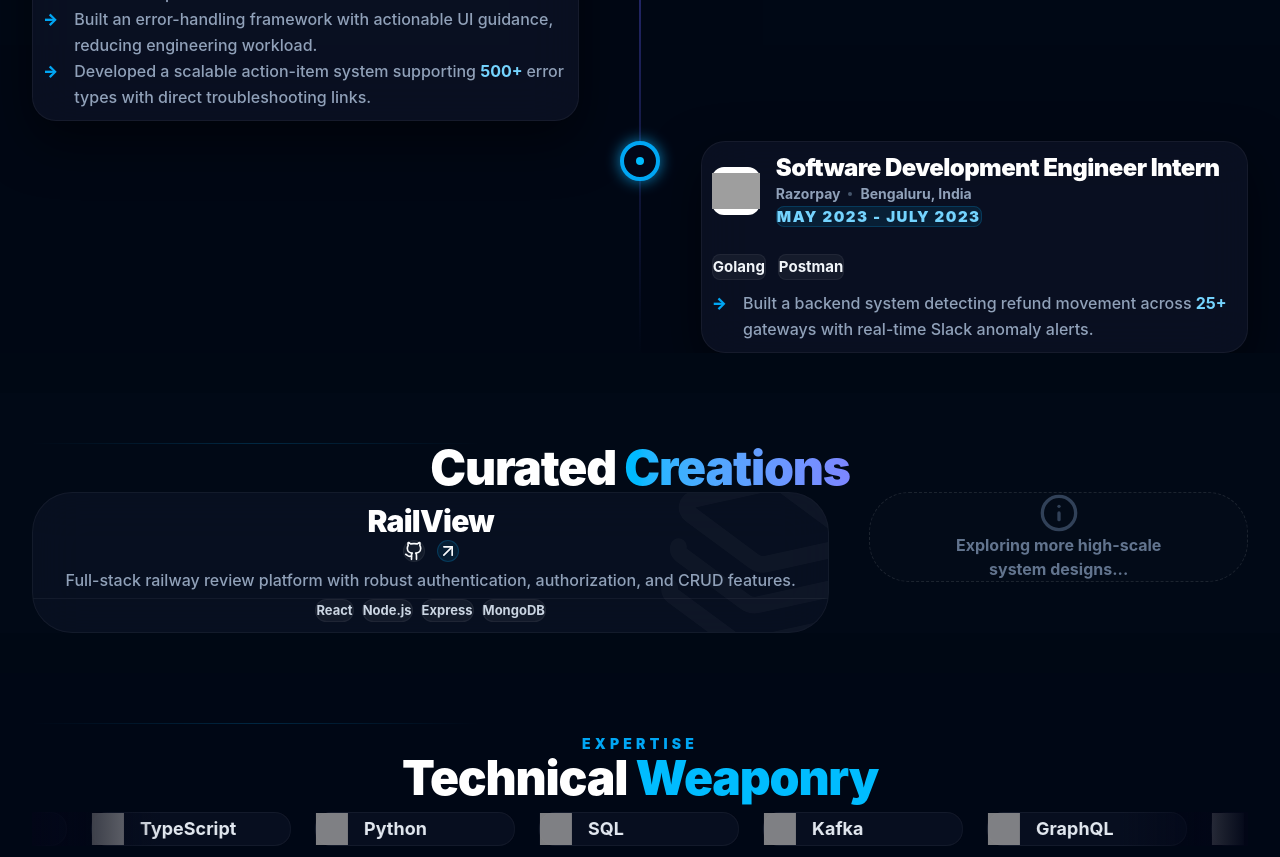
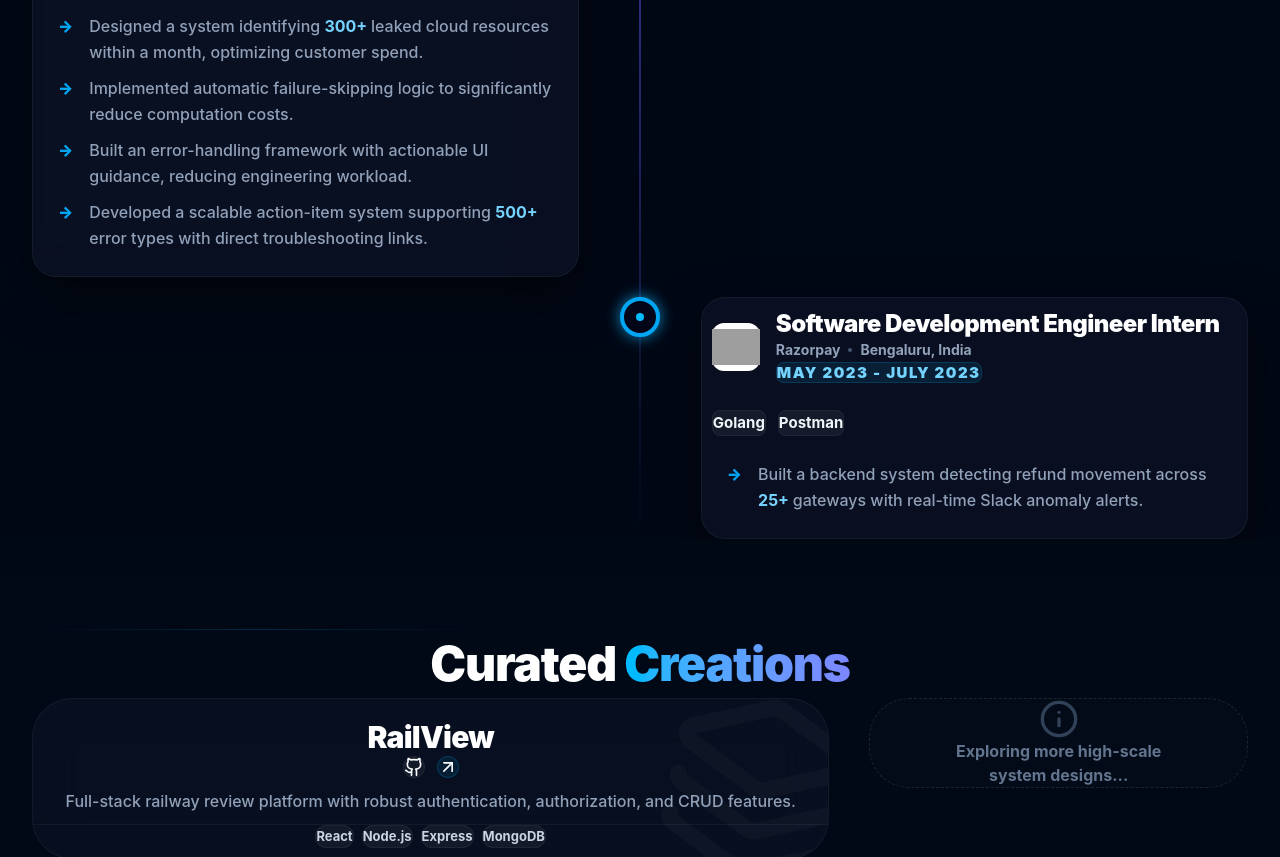
Before and after one commit to Sneh16Shah/portfolio, a React (Vite) app: page / in a window 1280 px wide. Shown: the part 1480-2337 px from the top of the page. Built offline with nearby package versions, Linux system fonts and the light colour scheme; grey boxes are pictures that could not be loaded.

Commit message:
fix padding/margin and added light mode

```diff
--- a/src/App.jsx
+++ b/src/App.jsx
@@ -10,47 +10,27 @@
 import { motion, AnimatePresence } from 'framer-motion';
 
 function App() {
-  const [recruiterMode, setRecruiterMode] = useState(false);
+  const [theme, setTheme] = useState('dark'); // 'dark' or 'light'
 
   return (
-    <div className={`selection:bg-sky-500/30 transition-colors duration-500 ${recruiterMode ? 'recruiter-theme' : 'bg-[#000814]'}`}>
-      <Navbar recruiterMode={recruiterMode} setRecruiterMode={setRecruiterMode} />
+    <div className={`selection:bg-sky-500/30 transition-colors duration-500 ${theme === 'light' ? 'bg-[#F0FFFF]' : 'bg-[#000814]'}`} data-theme={theme}>
+      <Navbar theme={theme} setTheme={setTheme} />
 
-      <main className={`transition-all duration-500 ${recruiterMode ? 'max-w-6xl mx-auto px-4 md:px-0 pt-32 pb-32' : ''}`}>
-        <Hero recruiterMode={recruiterMode} />
-        <Experience recruiterMode={recruiterMode} />
-        <Projects recruiterMode={recruiterMode} />
-        <Skills recruiterMode={recruiterMode} />
-        <Contact recruiterMode={recruiterMode} />
+      <main className="transition-all duration-500">
+        <Hero theme={theme} />
+        <Experience theme={theme} />
+        <Projects theme={theme} />
+        <Skills theme={theme} />
+        <Contact theme={theme} />
       </main>
-
-      {/* Recruiter Mode Helper Badge */}
-      <AnimatePresence>
-        {recruiterMode && (
-          <motion.div
-            initial={{ opacity: 0, x: 100 }}
-            animate={{ opacity: 1, x: 0 }}
-            exit={{ opacity: 0, x: 100 }}
-            className="fixed top-28 right-8 z-[100] hidden lg:block"
-          >
-            <div className="bg-sky-600 text-white px-6 py-3 rounded-2xl shadow-2xl flex items-center gap-3 border border-sky-400/30">
-              <Target size={20} className="animate-pulse" />
-              <div className="flex flex-col">
-                <span className="text-xs font-black uppercase tracking-widest">Recruiter Mode Active</span>
-                <span className="text-[10px] font-bold opacity-80 leading-tight">Optimized for scanning & PDF export</span>
-              </div>
-            </div>
-          </motion.div>
-        )}
-      </AnimatePresence>
 
       {/* Mobile Sticky Bottom Bar */}
       <div className="md:hidden fixed bottom-6 left-1/2 -translate-x-1/2 z-50 w-[92%] max-w-sm">
         <div className="bg-slate-950/90 backdrop-blur-3xl border border-white/10 rounded-[2rem] p-2 flex items-center gap-2 shadow-[0_30px_60px_rgba(0,0,0,0.8)]">
-          <a href={portfolioData.personal.resume} className="flex-1 bg-white text-black py-4 rounded-[1.5rem] font-black text-[10px] uppercase tracking-[0.2em] text-center flex items-center justify-center gap-2" style={{ color: "black" , padding: "10px"}}>
+          <a href={portfolioData.personal.resume} className="flex-1 bg-white text-black py-4 rounded-[1.5rem] font-black text-[10px] uppercase tracking-[0.2em] text-center flex items-center justify-center gap-2" style={{ color: "black", padding: "10px" }}>
             <FileText size={16} strokeWidth={3} /> RESUME
           </a>
-          <a href="#contact" className="flex-1 bg-sky-500 text-white py-4 rounded-[1.5rem] font-black text-[10px] uppercase tracking-[0.2em] text-center flex items-center justify-center gap-2" style={{ color: "white" , padding: "10px"}}>
+          <a href="#contact" className="flex-1 bg-sky-500 text-white py-4 rounded-[1.5rem] font-black text-[10px] uppercase tracking-[0.2em] text-center flex items-center justify-center gap-2" style={{ color: "white", padding: "10px" }}>
             <span className="w-1.5 h-1.5 bg-white rounded-full animate-ping" /> CONTACT
           </a>
         </div>
@@ -74,7 +54,7 @@
             Let's build something extraordinary together.
           </p>
 
-          <div className="flex justify-center gap-12 mb-16"style={{"margin":"20px"}}>
+          <div className="flex justify-center gap-12 mb-16" style={{ "margin": "20px" }}>
             {[
               { label: 'GITHUB', link: portfolioData.personal.github },
               { label: 'LINKEDIN', link: portfolioData.personal.linkedin },
--- a/src/components/Contact.jsx
+++ b/src/components/Contact.jsx
@@ -3,7 +3,7 @@
 import { Github, Linkedin, Mail, Send, ChevronRight, Calendar, MessageSquare, Twitter } from 'lucide-react';
 import { portfolioData } from '../data/portfolioData';
 
-const Contact = ({ recruiterMode }) => {
+const Contact = ({ theme }) => {
     return (
         <section id="contact" className="py-40 mt-20 relative overflow-hidden bg-slate-950/20" style={{ marginTop: "40px", paddingTop: "50px" }}>
             {/* Footer Glow */}
--- a/src/components/Experience.jsx
+++ b/src/components/Experience.jsx
@@ -3,7 +3,7 @@
 import { portfolioData } from '../data/portfolioData';
 import { Briefcase, MapPin, Calendar, Globe, Zap, BarChart3, Binary } from 'lucide-react';
 
-const Experience = ({ recruiterMode }) => {
+const Experience = ({ theme }) => {
     return (
         <section id="experience" className="py-40 relative overflow-hidden bg-slate-950/20">
             <div className="container relative z-10 px-4">
@@ -22,37 +22,27 @@
                 </motion.div>
 
                 <div className="max-w-7xl mx-auto relative px-4">
-                    {!recruiterMode && (
                     <div className="absolute left-[39px] md:left-1/2 top-0 bottom-0 w-[2px] bg-gradient-to-b from-sky-500/50 via-indigo-500/50 to-transparent md:-translate-x-1/2 hidden sm:block" />
-                    )}
 
-                    <div className={`space-y-16 ${recruiterMode ? 'max-w-4xl mx-auto' : ''}`}>
+                    <div className="space-y-16">
                         {portfolioData.experience.map((exp, index) => (
                             <motion.div
                                 key={exp.company}
-                                initial={recruiterMode ? { opacity: 0, x: -20 } : { opacity: 0, y: 30 }}
+                                initial={{ opacity: 0, y: 30 }}
                                 whileInView={{ opacity: 1, x: 0, y: 0 }}
                                 viewport={{ once: true, margin: "-100px" }}
                                 transition={{ duration: 0.5, delay: index * 0.1 }}
                                 style={{ marginTop: "20px" }}
-                                className={`relative ${!recruiterMode ? 'flex flex-col md:flex-row items-start gap-12' : 'border-l-4 border-sky-500/30 pl-8 pb-12 last:pb-0'} ${!recruiterMode && index % 2 === 0 ? 'md:flex-row-reverse' : ''}`}
+                                className={`relative flex flex-col md:flex-row items-start gap-12 ${index % 2 === 0 ? 'md:flex-row-reverse' : ''}`}
                             >
-                                {/* Node - Hidden in recruiter mode list */}
-                                {!recruiterMode && (
+                                {/* Node */}
                                 <div className="absolute left-0 md:left-1/2 w-10 h-10 bg-slate-950 border-4 border-sky-500 rounded-full z-20 md:-translate-x-1/2 shadow-[0_0_15px_rgba(14,165,233,0.8)] flex items-center justify-center hidden sm:flex">
                                     <div className="w-2 h-2 bg-sky-400 rounded-full animate-ping" />
                                 </div>
-                                )}
 
                                 {/* Content Card */}
-                                <div className={`w-full ${!recruiterMode ? 'md:w-[45%] mx-auto sm:mx-0' : ''}`}>
-                                    <div className={`glass-card !rounded-3xl p-10 md:p-14 hover:border-sky-500/30 transition-all duration-500 group relative overflow-hidden ${recruiterMode ? 'bg-white/[0.01] border-white/5' : ''}`}>
-                                        {/* Corner Glow Overlay for Recruiter Mode */}
-                                        {recruiterMode && (
-                                            <div className="absolute top-0 right-0 p-4 opacity-50 group-hover:opacity-100 transition-opacity">
-                                                <BarChart3 size={20} className="text-sky-400" />
-                                            </div>
-                                        )}
+                                <div className="w-full md:w-[45%] mx-auto sm:mx-0">
+                                    <div className="glass-card !rounded-3xl p-10 md:p-14 hover:border-sky-500/30 transition-all duration-500 group relative overflow-hidden">
 
                                         <div className="flex flex-col gap-6 mb-8" style={{ margin: "10px" }}>
                                             <div className="flex items-center gap-4">
@@ -83,27 +73,12 @@
                                             </div>
                                         </div>
 
-                                        {/* Impact Quick Highlights Section (Visible in Recruiter Mode prominently) */}
-                                        {recruiterMode && exp.metrics && (
-                                            <div className="grid grid-cols-1 sm:grid-cols-2 gap-4 mb-8">
-                                                {Object.entries(exp.metrics).map(([key, value]) => (
-                                                    <div key={key} className="p-4 rounded-xl bg-sky-500/5 border border-sky-500/10 flex items-start gap-2">
-                                                        <Zap size={18} className="text-sky-400 shrink-0 mt-1" />
-                                                        <div>
-                                                            <p className="text-[10px] text-slate-500 font-bold uppercase tracking-widest">{key}</p>
-                                                            <p className="text-sm text-white font-black">{value}</p>
-                                                        </div>
-                                                    </div>
-                                                ))}
-                                            </div>
-                                        )}
 
-                                        {!recruiterMode || true ? ( // Always show points but style differently if needed
-                                            <ul className="space-y-6" style={{ margin: "10px" }}>
+                                        <ul className="space-y-6" style={{ margin: "10px", padding: "10px" }}>
                                             {exp.points.map((point, i) => (
-                                                    <li key={i} className="flex gap-4 text-sm md:text-base text-slate-400 leading-relaxed group/li">
+                                                <li key={i} className="flex gap-4 text-sm md:text-base text-slate-400 leading-relaxed group/li" style={{ padding: "5px" }}>
                                                     <span className="text-sky-500 font-black shrink-0 mt-1 transition-transform group-hover/li:translate-x-1">→</span>
-                                                        <span className="group-hover/li:text-slate-200 transition-colors font-medium">
+                                                    <span className={`${theme === 'light' ? 'group-hover/li:text-slate-900' : 'group-hover/li:text-slate-200'} transition-colors font-medium`}>
                                                         {point.split(' ').map((word, idx) => {
                                                             // Highlight numbers or percentages
                                                             if (word.match(/\d/)) return <span key={idx} className="text-sky-300 font-bold">{word} </span>;
@@ -113,12 +88,11 @@
                                                 </li>
                                             ))}
                                         </ul>
-                                        ) : null}
                                     </div>
                                 </div>
 
-                                {/* Empty spacer for md:flex-row-reverse layout in creative mode */}
-                                {!recruiterMode && <div className="hidden md:block md:w-[45%]" />}
+                                {/* Empty spacer for md:flex-row-reverse layout */}
+                                <div className="hidden md:block md:w-[45%]" />
                             </motion.div>
                         ))}
                     </div>
--- a/src/components/Projects.jsx
+++ b/src/components/Projects.jsx
@@ -3,7 +3,7 @@
 import { portfolioData } from '../data/portfolioData';
 import { ExternalLink, Github, Terminal, ArrowUpRight, Layers, Target, Info, CheckCircle2 } from 'lucide-react';
 
-const Projects = ({ recruiterMode }) => {
+const Projects = ({ theme }) => {
     const [activeProject, setActiveProject] = useState(null);
 
     return (
@@ -20,12 +20,13 @@
                     whileInView={{ opacity: 1, y: 0 }}
                     viewport={{ once: true }}
                     className="mb-16 text-center"
+                    style={{ margin: "10px" }}
                 >
                     {/* <span className="text-sky-500 font-black text-sm uppercase tracking-[0.3em] mb-4 block">Portfolio</span> */}
                     <h2 className="text-4xl md:text-5xl font-black text-white tracking-tight">Curated <span className="text-transparent bg-clip-text bg-gradient-to-r from-sky-400 to-indigo-400">Creations</span></h2>
                 </motion.div>
 
-                <div className={`grid grid-cols-1 ${recruiterMode ? 'lg:grid-cols-2' : 'lg:grid-cols-6'} gap-10`}>
+                <div className="grid grid-cols-1 lg:grid-cols-6 gap-10">
                     {portfolioData.projects.map((project, index) => (
                         <motion.div
                             key={project.title}
@@ -33,14 +34,14 @@
                             whileInView={{ opacity: 1, scale: 1 }}
                             viewport={{ once: true }}
                             transition={{ delay: index * 0.1 }}
-                            className={`group relative overflow-hidden rounded-[2.5rem] border border-white/5 bg-slate-900/50 backdrop-blur-xl hover:border-sky-500/30 transition-all duration-500 flex flex-col ${recruiterMode ? 'col-span-1' : (index === 0 ? 'md:col-span-4 md:row-span-2' : 'md:col-span-2')}`}
+                            className={`group relative overflow-hidden rounded-[2.5rem] border border-white/5 bg-slate-900/50 backdrop-blur-xl hover:border-sky-500/30 transition-all duration-500 flex flex-col ${index === 0 ? 'md:col-span-4 md:row-span-2' : 'md:col-span-2'}`}
                         >
                             <div className="absolute inset-0 bg-gradient-to-br from-sky-500/10 to-transparent opacity-0 group-hover:opacity-100 transition-opacity duration-500" />
 
                             <div className="p-8 md:p-10 flex flex-col justify-between h-full relative z-10">
                                 <div className="flex flex-col h-full">
                                     <div className="flex flex-col items-center text-center mb-6">
-                                        <h3 className="text-3xl font-black text-white group-hover:text-sky-400 transition-colors tracking-tight leading-tight mb-4" style={{ marginTop: "10px"}}>
+                                        <h3 className="text-3xl font-black text-white group-hover:text-sky-400 transition-colors tracking-tight leading-tight mb-4" style={{ marginTop: "20px" }}>
                                             {project.title}
                                         </h3>
                                         <div className="flex gap-3 shrink-0">
@@ -57,7 +58,7 @@
                                         </div>
                                     </div>
 
-                                    <p className="text-slate-400 text-base leading-relaxed mb-auto font-medium text-center" style={{ margin: "5px" }}>
+                                    <p className="text-slate-400 text-base leading-relaxed mb-auto font-medium text-center" style={{ margin: "10px" }}>
                                         {project.description}
                                     </p>
 
@@ -79,12 +80,10 @@
                     ))}
 
                     {/* More Card */}
-                    {!recruiterMode && (
-                        <div className="md:col-span-2 rounded-[2.5rem] border border-dashed border-white/10 flex flex-col items-center justify-center p-12 bg-white/[0.01] hover:bg-white/[0.02] transition-colors group cursor-wait">
-                            <Info size={40} className="text-slate-700 mb-4 group-hover:text-sky-500/50 transition-colors" />
-                            <span className="text-slate-500 font-bold text-base text-center group-hover:text-slate-400 transition-colors">Exploring more high-scale <br /> system designs...</span>
-                        </div>
-                    )}
+                    <div className="md:col-span-2 rounded-[2.5rem] border border-dashed border-white/10 flex flex-col items-center justify-center p-12 bg-white/[0.01] hover:bg-white/[0.02] transition-colors group cursor-wait">
+                        <Info size={40} className="text-slate-700 mb-4 group-hover:text-sky-500/50 transition-colors" />
+                        <span className="text-slate-500 font-bold text-base text-center group-hover:text-slate-400 transition-colors">Exploring more high-scale <br /> system designs...</span>
+                    </div>
                 </div>
             </div>
         </section>
--- a/src/components/Skills.jsx
+++ b/src/components/Skills.jsx
@@ -3,7 +3,7 @@
 import { portfolioData } from '../data/portfolioData';
 import { Award, ShieldCheck, ArrowUpRight } from 'lucide-react';
 
-const Skills = ({ recruiterMode }) => {
+const Skills = ({ theme }) => {
     // Flatten and deduplicate skills
     const allSkills = [
         ...portfolioData.skills.foundations,
@@ -33,7 +33,7 @@
                 className="w-8 h-8 opacity-80"
                 onError={(e) => { e.target.style.display = 'none'; }} // Fallback if icon fails
             />
-            <span className="text-slate-200 font-bold text-lg">{skill.name}</span>
+            <span className={`${theme === 'light' ? 'text-slate-700' : 'text-slate-200'} font-bold text-lg`}>{skill.name}</span>
         </div>
     );
 
@@ -48,7 +48,7 @@
                     whileInView={{ opacity: 1, y: 0 }}
                     viewport={{ once: true }}
                     className="text-center mb-20"
-                    style={{ margin: "10px" }}
+                    style={{ margin: "20px" }}
                 >
                     <span className="text-sky-500 font-black text-sm uppercase tracking-[0.3em] mb-4 block">Expertise</span>
                     <h2 className="text-3xl md:text-5xl font-black text-white tracking-tight">Technical <span className="text-sky-400">Weaponry</span></h2>
@@ -56,8 +56,8 @@
 
                 {/* Infinite Carousel */}
                 <div className="relative w-full overflow-hidden mask-linear-gradient mb-40">
-                    <div className="absolute inset-y-0 left-0 w-32 bg-gradient-to-r from-[#020617] to-transparent z-10" />
-                    <div className="absolute inset-y-0 right-0 w-32 bg-gradient-to-l from-[#020617] to-transparent z-10" />
+                    <div className={`absolute inset-y-0 left-0 w-32 bg-gradient-to-r ${theme === 'light' ? 'from-slate-50' : 'from-[#020617]'} to-transparent z-10`} />
+                    <div className={`absolute inset-y-0 right-0 w-32 bg-gradient-to-l ${theme === 'light' ? 'from-slate-50' : 'from-[#020617]'} to-transparent z-10`} />
 
                     <motion.div
                         className="flex gap-6 w-max"
@@ -78,7 +78,7 @@
                 {/* Enhanced Achievement Cards */}
                 <div className="space-y-12 max-w-7xl mx-auto" style={{ marginTop: "70px", paddingTop: "50px" }}>
                     <div className="flex items-center gap-4 md:gap-6 mb-8 md:mb-12">
-                        <div className="hidden sm:block h-[1px] md:h-[2px] flex-grow bg-gradient-to-r from-transparent to-white/10" />
+                        <div className="hidden sm:block h-[1px] md:h-[2px] flex-grow bg-gradient-to-r from-transparent to-white/10"  style={{ margin: "30px" }}/>
                         <h3 className="text-xl md:text-3xl lg:text-4xl font-black text-white tracking-tight flex items-center justify-center gap-3 md:gap-4 mx-auto sm:mx-0 text-center sm:text-left">
                             <Award className="text-sky-500 w-6 h-6 md:w-8 md:h-8 shrink-0" /> <span className="break-words">Recognition & Rankings</span>
                         </h3>
--- a/src/styles/variables.css
+++ b/src/styles/variables.css
@@ -23,8 +23,8 @@
     --transition-smooth: all 0.4s cubic-bezier(0.4, 0, 0.2, 1);
 }
 
-/* Recruiter Mode Refinements */
-.recruiter-theme {
+/* Light Mode Theme */
+[data-theme='light'] {
     --bg-dark: #fcfdfe;
     --text-primary: #0f172a;
     --text-secondary: #334155;
@@ -35,30 +35,85 @@
     --accent-primary: #0369a1;
     /* Darker blue for light theme contrast */
     --accent-secondary: #4338ca;
+
+    color: var(--text-primary);
 }
 
-.recruiter-theme body::before {
+[data-theme='light'] body::before {
     display: none;
 }
 
-/* Disable heavy gradients in recruiter mode */
-.recruiter-theme span.text-transparent {
-    background: none !important;
-    -webkit-text-fill-color: initial !important;
-    color: var(--accent-primary) !important;
-    font-weight: 800 !important;
+/* Light Mode - Comprehensive Background Overrides */
+[data-theme='light'] section {
+    background-color: transparent !important;
 }
 
-.recruiter-theme h1,
-.recruiter-theme h2,
-.recruiter-theme h3 {
-    letter-spacing: -0.02em !important;
-    line-height: 1.2 !important;
+[data-theme='light'] .bg-slate-950,
+[data-theme='light'] .bg-slate-950\/20,
+[data-theme='light'] .bg-slate-900,
+[data-theme='light'] .bg-slate-900\/10,
+[data-theme='light'] .bg-slate-900\/50 {
+    background-color: transparent !important;
 }
 
-.recruiter-theme p {
-    line-height: 1.8 !important;
-    font-weight: 500 !important;
+[data-theme='light'] .glass-card {
+    background: #eafffe !important;
+    border-color: #e2e8f0 !important;
+    box-shadow: 0 4px 6px -1px rgb(0 0 0 / 0.1), 0 2px 4px -2px rgb(0 0 0 / 0.1) !important;
+}
+
+[data-theme='light'] .text-white {
+    color: #0f172a !important;
+}
+
+[data-theme='light'] .text-slate-400,
+[data-theme='light'] .text-slate-500 {
+    color: #475569 !important;
+}
+
+[data-theme='light'] .text-slate-300 {
+    color: #334155 !important;
+}
+
+[data-theme='light'] .border-white\/5,
+[data-theme='light'] .border-white\/10 {
+    border-color: #e2e8f0 !important;
+}
+
+[data-theme='light'] .bg-white\/5,
+[data-theme='light'] .bg-white\/10,
+[data-theme='light'] .bg-white\/\[0\.01\],
+[data-theme='light'] .bg-white\/\[0\.02\] {
+    background-color: #eafffe !important;
+}
+
+/* Navbar Light Mode */
+[data-theme='light'] nav .bg-slate-950\/80,
+[data-theme='light'] nav .bg-white\/5 {
+    background-color: rgba(255, 255, 255, 0.9) !important;
+    border-color: #e2eff0 !important;
+}
+
+[data-theme='light'] nav .text-slate-400 {
+    color: #64748b !important;
+}
+
+[data-theme='light'] nav .text-slate-400:hover {
+    color: #0369a1 !important;
+}
+
+/* Fix Tech Stack Tags in Light Mode */
+[data-theme='light'] .text-slate-100 {
+    color: #475569 !important;
+    /* Slate-600 */
+}
+
+
+
+/* Footer Light Mode */
+[data-theme='light'] footer {
+    background-color: #d9eeed !important;
+    border-color: #e2e8f0 !important;
 }
 
 * {
```
Also changed, not shown: index.html (+8 -5 lines), src/components/Hero.jsx (+5 -4 lines), src/components/Navbar.jsx (+12 -21 lines), public/resume.svg (added). Lines whose indentation alone changed are shown as unchanged.
